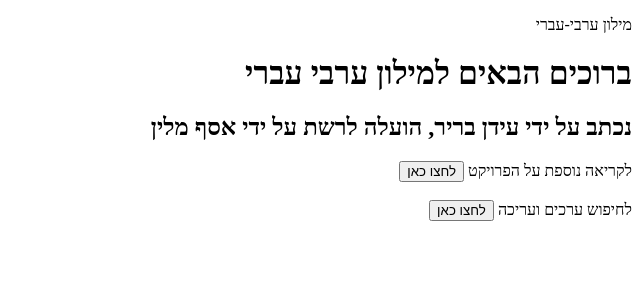
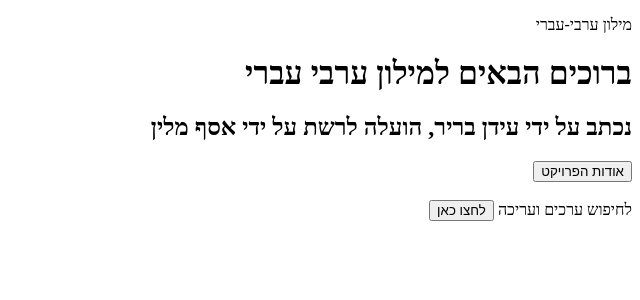
Before and after one commit to Asaf-Malin/accessible-world-data, an Angular app in the folder angular/: page / in a window 1280 px wide. Shown: the top 300 px of the page, without its empty margins (640-1280 px from the left). Built offline with nearby package versions, Linux system fonts and the light colour scheme.

Commit message:
Update homepage.component.html

```diff
--- a/angular/src/app/about/homepage/homepage.component.html
+++ b/angular/src/app/about/homepage/homepage.component.html
@@ -1,6 +1,6 @@
 <h1>ברוכים הבאים למילון ערבי עברי</h1>
 <h2>נכתב על ידי עידן בריר, הועלה לרשת על ידי אסף מלין</h2>
-לקריאה נוספת על הפרויקט <button routerLink="/about">לחצו כאן</button>
+<button routerLink="/about">אודות הפרויקט</button>
 <br>
 <br>
 לחיפוש ערכים ועריכה <button routerLink="/lexemes">לחצו כאן</button>
```
